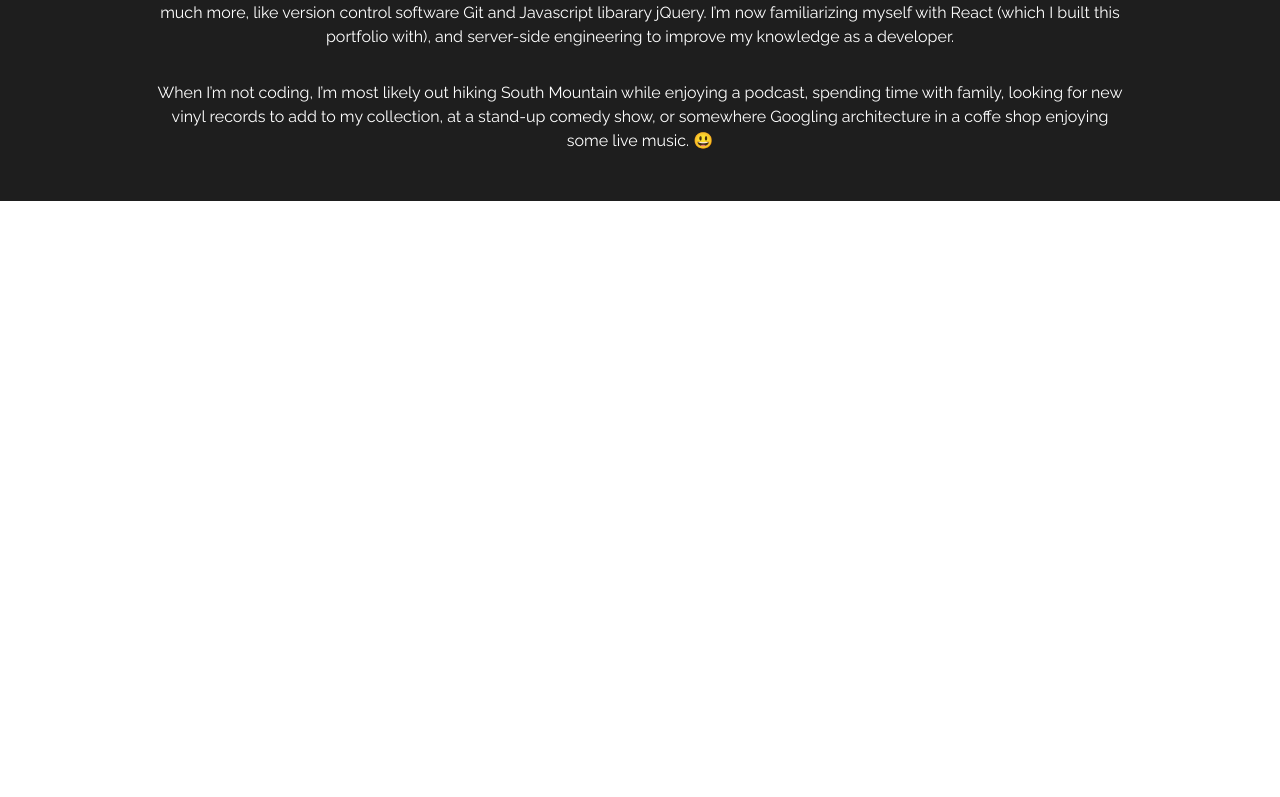
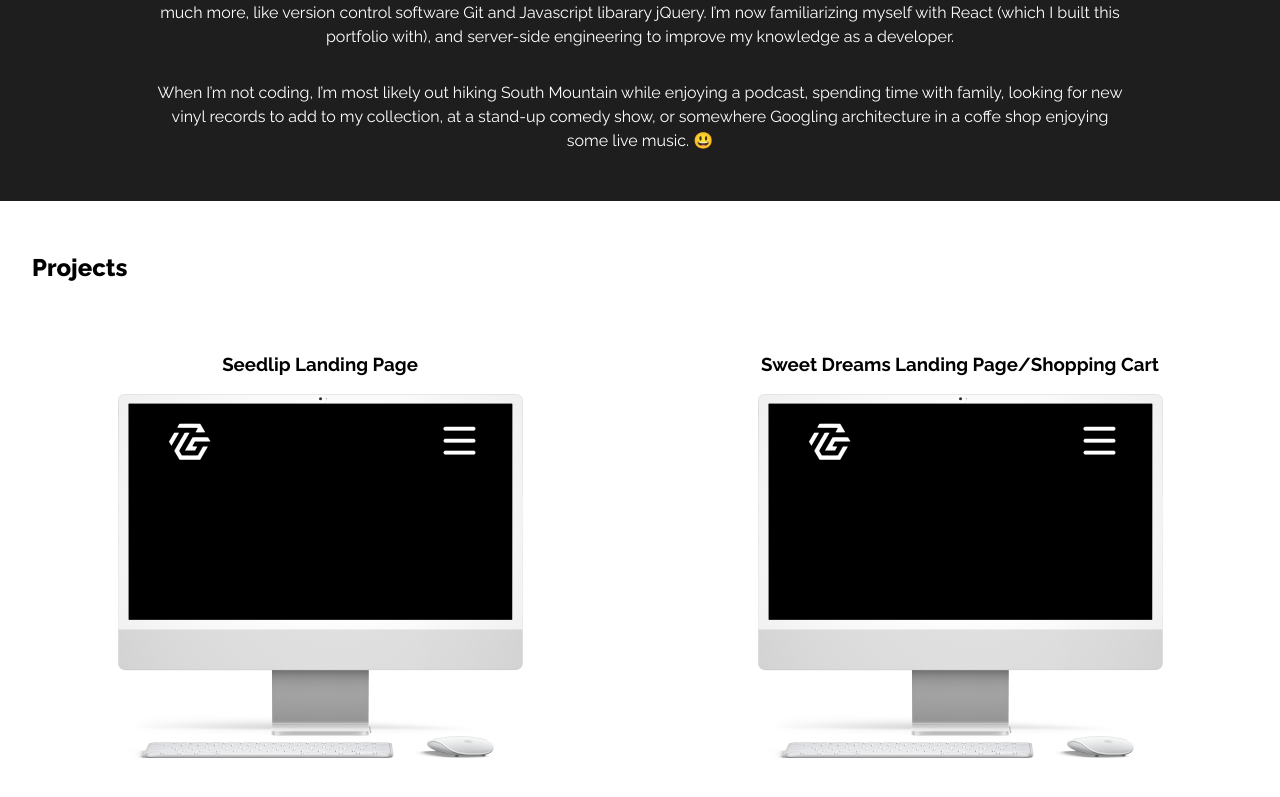
Before and after one commit to AtkinYo/my-portfolio, a React (Create React App) app: page / in a window 1280 px wide. Shown: the part 1172-1969 px from the top of the page. Before the commit the page ends 1373 px from the top, so only its background shows below. Built offline with nearby package versions, Linux system fonts and the light colour scheme.

Commit message:
Project area laid out

```diff
--- a/src/App.js
+++ b/src/App.js
@@ -1,5 +1,6 @@
 import './App.css';
 import AboutMe from './Components/AboutMe/AboutMe';
+import Project from './Components/ProjectSection/Projects';
 import HeaderSection from './Components/HeroSection/HeroSection';
 import { DesktopNavbar, MobileNavbar } from './Components/Navbar/Navbar.style';
 
@@ -11,6 +12,7 @@ function App() {
       <DesktopNavbar />
       <HeaderSection />
       <AboutMe />
+      <Project />
     </div>
   );
 }
--- /dev/null
+++ b/src/Components/ProjectSection/Projects.js
@@ -0,0 +1,28 @@
+import { Container } from '../Container.style';
+import Imac from '../../Images/imac-img.png';
+import { StyledProjects, StyledProjectImg } from '../Styles/StyledProjects'
+
+export default function Project() {
+    return (
+
+        <StyledProjects>
+            <Container>
+                <h2>Projects</h2>
+            </Container>
+
+                <StyledProjectImg>
+
+                    <div className="Project-1 Projects">
+                        <h3>Seedlip Landing Page</h3>
+                    <img src={Imac} alt="Sweet Dreams" />
+                    </div>
+
+                    <div className="Project-2 Projects">
+                    <h3>Sweet Dreams Landing Page/Shopping Cart</h3>
+                    <img src={Imac} alt="Sweet Dreams" />
+                    </div>
+
+                </StyledProjectImg>
+        </StyledProjects>
+    );
+  }
--- /dev/null
+++ b/src/Components/Styles/StyledProjects.js
@@ -0,0 +1,38 @@
+import styled from 'styled-components';
+
+export const StyledProjects = styled.div`
+  width: 100%;
+  height: 100%;
+
+  h2{
+    font-weight: 800;
+  }
+`;
+
+export const StyledProjectImg = styled.div`
+  width: 100%;
+  height: 80vh;
+  display: flex;
+  flex-direction: column;
+  justify-content: space-between;
+
+
+  .Projects{
+    margin: 0 auto;
+    text-align: center;
+
+    img{
+      cursor: pointer;
+      max-width: 100%;
+      height: auto;
+    }
+  }
+
+
+  @media (min-width: 991px) {
+    flex-direction: row;
+  justify-content: space-evenly;
+
+  }
+
+`;
```
Also changed, not shown: src/Images/imac-img.png (added).
